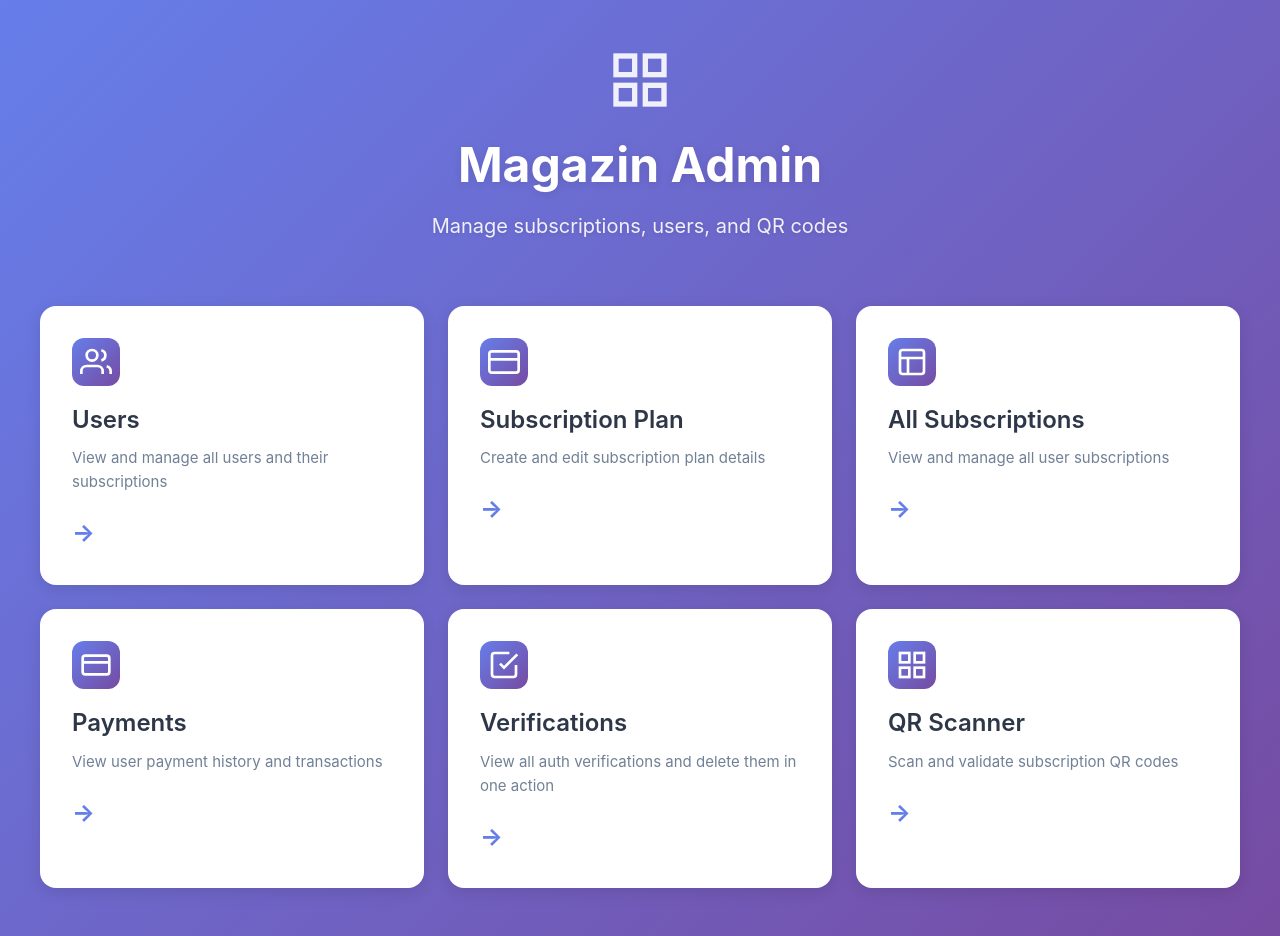
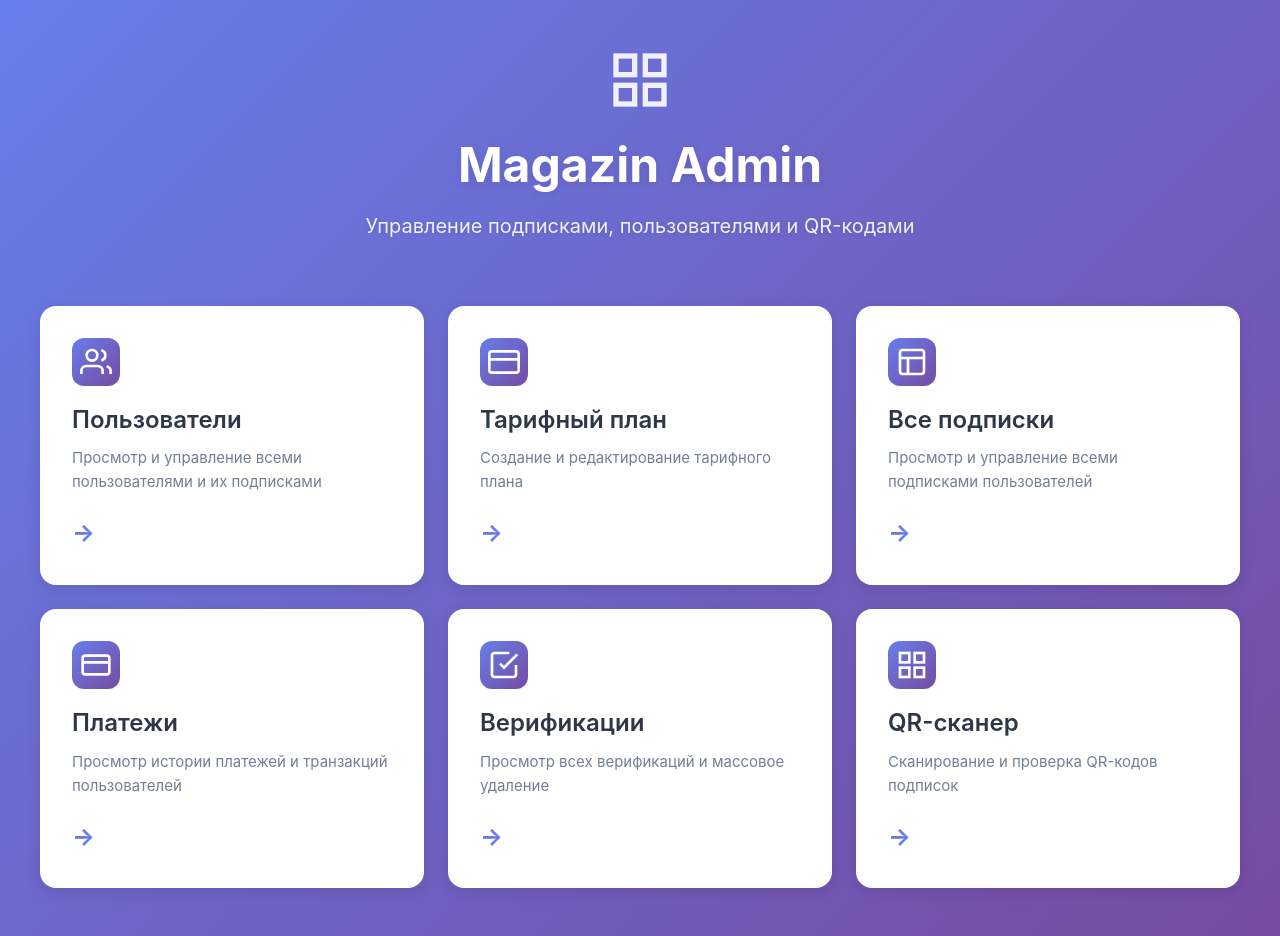
Before and after one commit to narodniyplusmagazin/scanner-test, a React (Vite) app: page / in a window 1280 px wide. Built offline with nearby package versions, Linux system fonts and the light colour scheme.

Commit message:
fix: home page translate

```diff
--- a/src/pages/Home.tsx
+++ b/src/pages/Home.tsx
@@ -15,7 +15,7 @@ export default function Home() {
             </svg>
           </div>
           <h1 className="home-title">Magazin Admin</h1>
-          <p className="home-subtitle">Manage subscriptions, users, and QR codes</p>
+          <p className="home-subtitle">Управление подписками, пользователями и QR-кодами</p>
         </div>
 
         <div className="home-cards">
@@ -28,8 +28,8 @@ export default function Home() {
                 <path d="M16 3.13a4 4 0 0 1 0 7.75" />
               </svg>
             </div>
-            <h3 className="card-title">Users</h3>
-            <p className="card-description">View and manage all users and their subscriptions</p>
+            <h3 className="card-title">Пользователи</h3>
+            <p className="card-description">Просмотр и управление всеми пользователями и их подписками</p>
             <div className="card-arrow">→</div>
           </Link>
 
@@ -40,8 +40,8 @@ export default function Home() {
                 <line x1="1" y1="10" x2="23" y2="10" />
               </svg>
             </div>
-            <h3 className="card-title">Subscription Plan</h3>
-            <p className="card-description">Create and edit subscription plan details</p>
+            <h3 className="card-title">Тарифный план</h3>
+            <p className="card-description">Создание и редактирование тарифного плана</p>
             <div className="card-arrow">→</div>
           </Link>
 
@@ -53,8 +53,8 @@ export default function Home() {
                 <path d="M9 21V9" />
               </svg>
             </div>
-            <h3 className="card-title">All Subscriptions</h3>
-            <p className="card-description">View and manage all user subscriptions</p>
+            <h3 className="card-title">Все подписки</h3>
+            <p className="card-description">Просмотр и управление всеми подписками пользователей</p>
             <div className="card-arrow">→</div>
           </Link>
 
@@ -65,8 +65,8 @@ export default function Home() {
                 <line x1="2" y1="10" x2="22" y2="10" />
               </svg>
             </div>
-            <h3 className="card-title">Payments</h3>
-            <p className="card-description">View user payment history and transactions</p>
+            <h3 className="card-title">Платежи</h3>
+            <p className="card-description">Просмотр истории платежей и транзакций пользователей</p>
             <div className="card-arrow">→</div>
           </Link>
 
@@ -77,8 +77,8 @@ export default function Home() {
                 <path d="M21 12v7a2 2 0 0 1-2 2H5a2 2 0 0 1-2-2V5a2 2 0 0 1 2-2h11" />
               </svg>
             </div>
-            <h3 className="card-title">Verifications</h3>
-            <p className="card-description">View all auth verifications and delete them in one action</p>
+            <h3 className="card-title">Верификации</h3>
+            <p className="card-description">Просмотр всех верификаций и массовое удаление</p>
             <div className="card-arrow">→</div>
           </Link>
 
@@ -91,8 +91,8 @@ export default function Home() {
                 <rect x="3" y="14" width="7" height="7" />
               </svg>
             </div>
-            <h3 className="card-title">QR Scanner</h3>
-            <p className="card-description">Scan and validate subscription QR codes</p>
+            <h3 className="card-title">QR-сканер</h3>
+            <p className="card-description">Сканирование и проверка QR-кодов подписок</p>
             <div className="card-arrow">→</div>
           </Link>
         </div>
```
